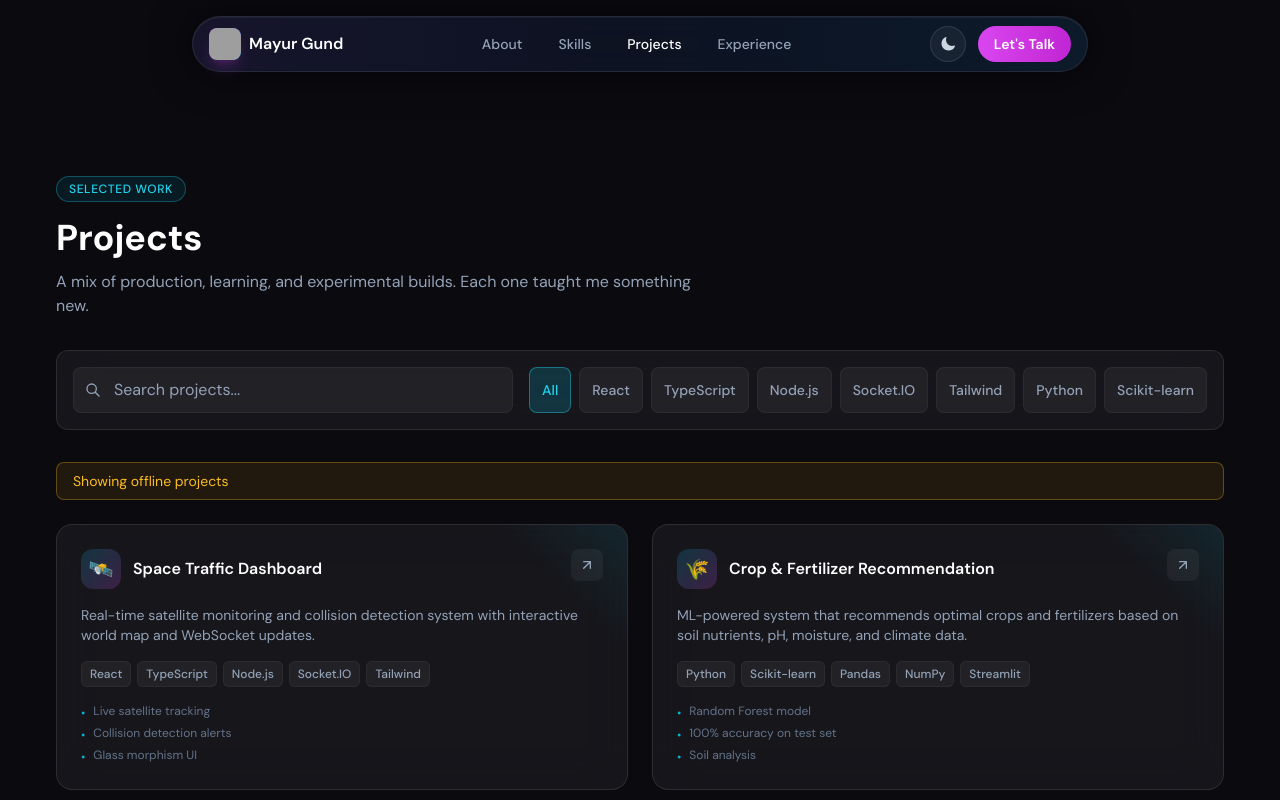
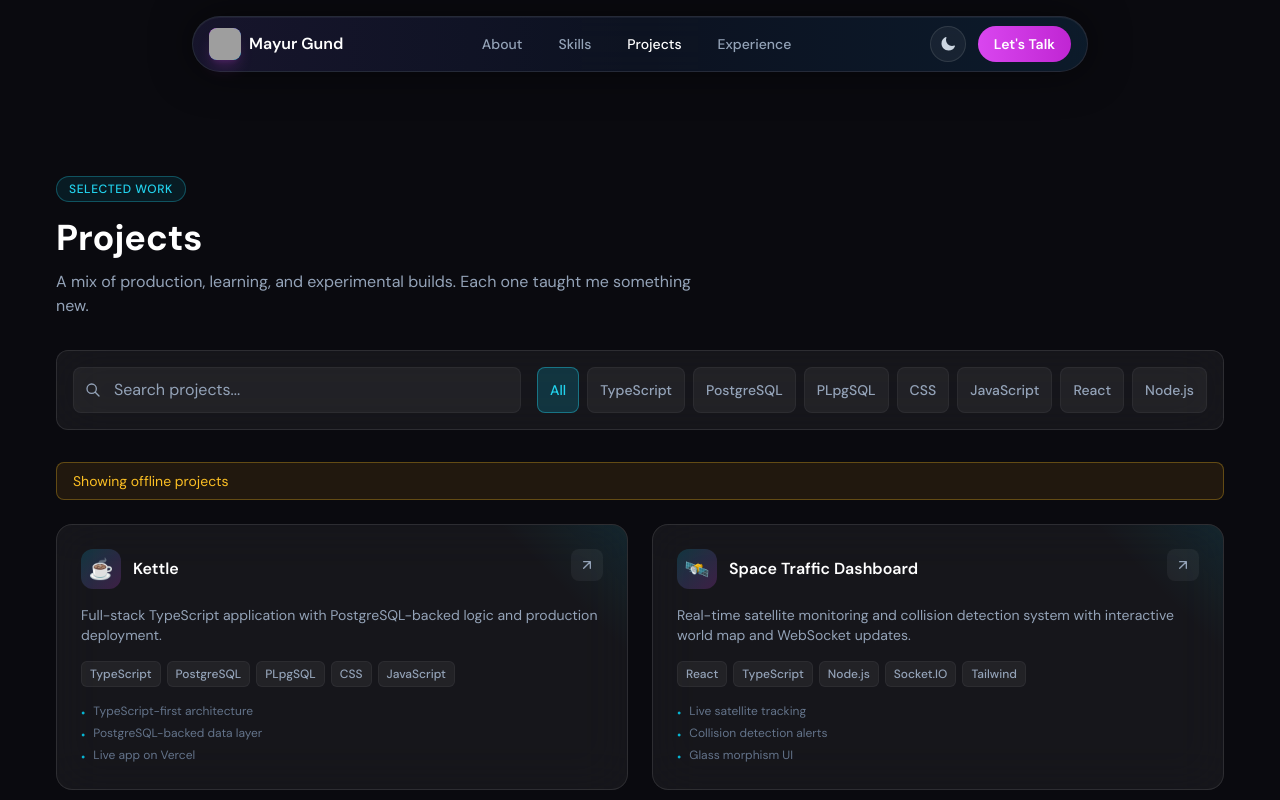
Before and after one commit to MannyG3/mayur-portfolio, a React (Vite) app in the folder client/: page /projects in a window 1280 px wide. Shown: the top 800 px of the page. Built offline with nearby package versions, Linux system fonts and the light colour scheme; no server answers; grey boxes are pictures that could not be loaded.

Commit message:
Add Kettle project to portfolio projects list

```diff
--- a/client/src/pages/Projects.jsx
+++ b/client/src/pages/Projects.jsx
@@ -5,6 +5,14 @@ import TiltCard from '../components/TiltCard'
 import Reveal from '../components/Reveal'
 
 const fallbackProjects = [
+  {
+    title: 'Kettle',
+    desc: 'Full-stack TypeScript application with PostgreSQL-backed logic and production deployment.',
+    tech: ['TypeScript', 'PostgreSQL', 'PLpgSQL', 'CSS', 'JavaScript'],
+    link: 'https://github.com/MannyG3/Kettle',
+    emoji: '☕',
+    highlights: ['TypeScript-first architecture', 'PostgreSQL-backed data layer', 'Live app on Vercel']
+  },
   {
     title: 'Space Traffic Dashboard',
     desc: 'Real-time satellite monitoring and collision detection system with interactive world map and WebSocket updates.',
```
Also changed, not shown: 1 other file (tests, documents, lock files or other folders).
